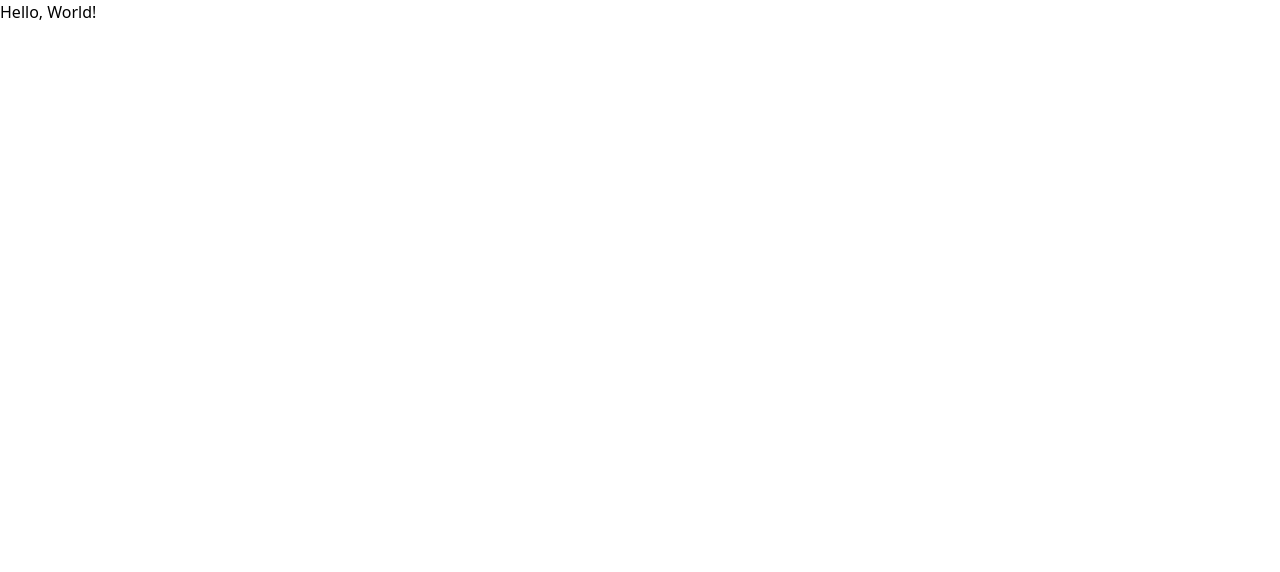
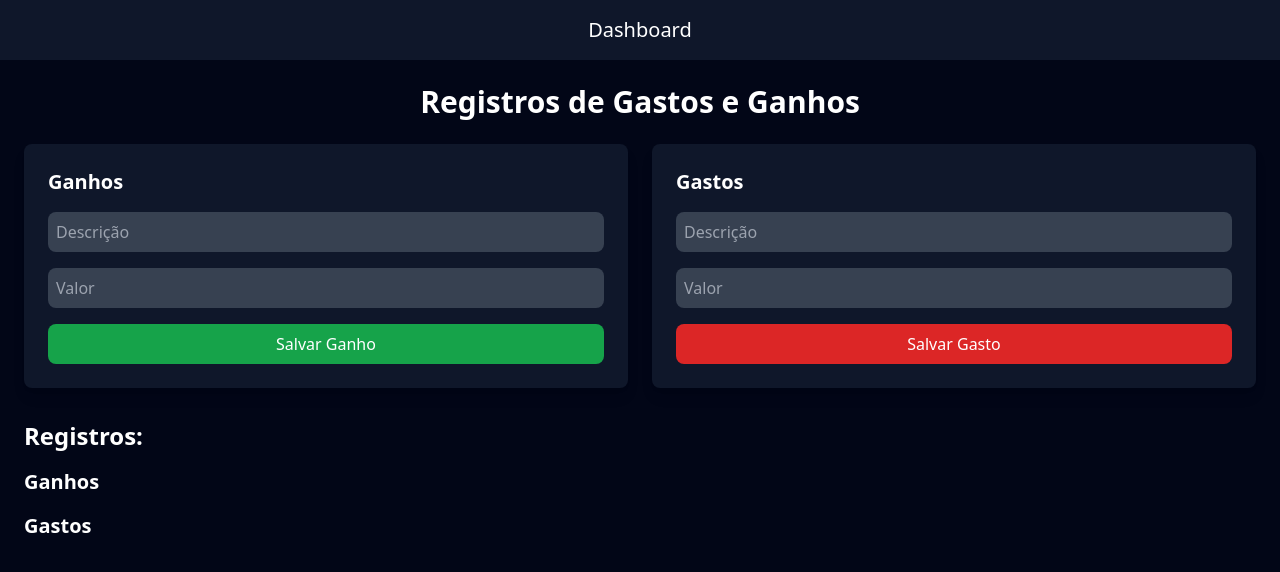
Before and after one commit to dudufaccin/insight-focus, a Flask app: page / in a window 1280 px wide. Before the commit the part shown is almost empty. Shown: the top 572 px of the page. Run offline with Flask 3, Linux system fonts and the light colour scheme; some libraries are stand-ins or nearby versions.

Commit message:
criando as telas do projeto, e adicionando as rotas

```diff
--- a/app/__init__.py
+++ b/app/__init__.py
@@ -1,9 +1,13 @@
 from flask import Flask
+
 
 def create_app():
     app = Flask(__name__)
 
+    app.config["SECRET_KEY"] = "sua_chave_secreta"
+
     from .routes import main
+
     app.register_blueprint(main)
 
     return app
--- a/app/routes.py
+++ b/app/routes.py
@@ -1,8 +1,21 @@
-from flask import Blueprint, render_template
+from flask import Blueprint, render_template, request
 
 main = Blueprint("main", __name__)
 
+registros = {"ganhos": [], "gastos": []}
 
-@main.route("/")
+
+@main.route("/", methods=["GET", "POST"])
 def index():
-    return render_template("index.html")
+    if request.method == "POST":
+
+        descricao = request.form["descricao"]
+        valor = float(request.form["valor"])
+        tipo = request.form["tipo"]
+
+        if tipo == "ganho":
+            registros["ganhos"].append({"descricao": descricao, "valor": valor})
+        elif tipo == "gasto":
+            registros["gastos"].append({"descricao": descricao, "valor": valor})
+
+    return render_template("index.html", registros=registros)
--- a/app/templates/index.html
+++ b/app/templates/index.html
@@ -1,15 +1,77 @@
 <!DOCTYPE html>
-<html lang="pt-BR">
+<html lang="pt-br">
 
 <head>
     <meta charset="UTF-8">
     <meta name="viewport" content="width=device-width, initial-scale=1.0">
-    <title>Homepage</title>
+    <title>Dashboard de Gastos e Ganhos</title>
     <script src="https://cdn.tailwindcss.com"></script>
 </head>
 
-<body>
-    <h1>Hello, World!</h1>
+<body class="bg-slate-950 text-white">
+
+    <nav class="bg-slate-900 p-4 text-center text-xl">
+        Dashboard
+    </nav>
+
+    <div class="container mx-auto p-6">
+
+        <div class="text-center mb-6">
+            <h1 class="text-3xl font-bold">Registros de Gastos e Ganhos</h1>
+        </div>
+
+        <div class="flex justify-between space-x-6">
+
+            <div class="w-full bg-slate-900 p-6 rounded-lg shadow-lg">
+                <h2 class="text-xl font-bold mb-4">Ganhos</h2>
+                <form method="POST" class="space-y-4">
+                    <input type="text" name="descricao" placeholder="Descrição"
+                        class="w-full p-2 rounded-lg bg-gray-700 text-white" required>
+                    <input type="number" name="valor" placeholder="Valor"
+                        class="w-full p-2 rounded-lg bg-gray-700 text-white" required>
+                    <input type="hidden" name="tipo" value="ganho">
+                    <button type="submit" class="w-full bg-green-600 p-2 rounded-lg hover:bg-green-500">Salvar
+                        Ganho</button>
+                </form>
+            </div>
+
+            <div class="w-full bg-slate-900 p-6 rounded-lg shadow-lg">
+                <h2 class="text-xl font-bold mb-4">Gastos</h2>
+                <form method="POST" class="space-y-4">
+                    <input type="text" name="descricao" placeholder="Descrição"
+                        class="w-full p-2 rounded-lg bg-gray-700 text-white" required>
+                    <input type="number" name="valor" placeholder="Valor"
+                        class="w-full p-2 rounded-lg bg-gray-700 text-white" required>
+                    <input type="hidden" name="tipo" value="gasto">
+                    <button type="submit" class="w-full bg-red-600 p-2 rounded-lg hover:bg-red-500">Salvar
+                        Gasto</button>
+                </form>
+            </div>
+
+        </div>
+
+        <div class="mt-8">
+            <h2 class="text-2xl font-bold">Registros:</h2>
+            <div class="mt-4">
+                <h3 class="text-xl font-semibold">Ganhos</h3>
+                <ul class="list-disc pl-5">
+                    {% for ganho in registros.ganhos %}
+                    <li>{{ ganho.descricao }} - R$ {{ ganho.valor }}</li>
+                    {% endfor %}
+                </ul>
+            </div>
+            <div class="mt-4">
+                <h3 class="text-xl font-semibold">Gastos</h3>
+                <ul class="list-disc pl-5">
+                    {% for gasto in registros.gastos %}
+                    <li>{{ gasto.descricao }} - R$ {{ gasto.valor }}</li>
+                    {% endfor %}
+                </ul>
+            </div>
+        </div>
+
+    </div>
+
 </body>
 
 </html>
```
Also changed, not shown: requirements.txt (+9 -5 lines), 1 other file.
